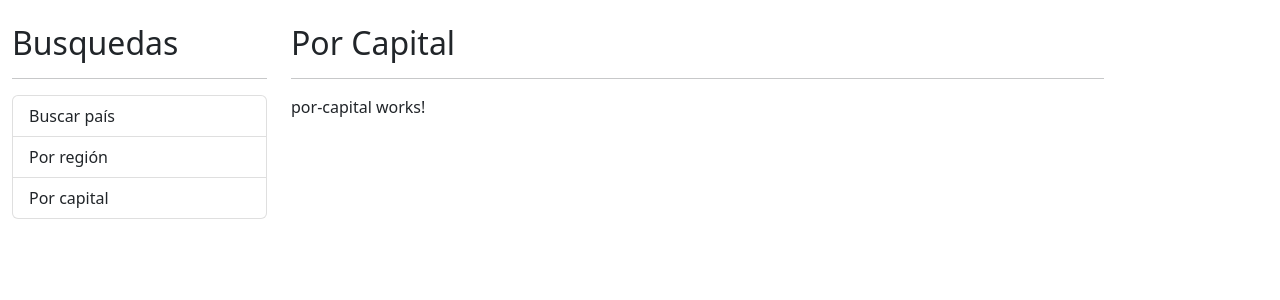
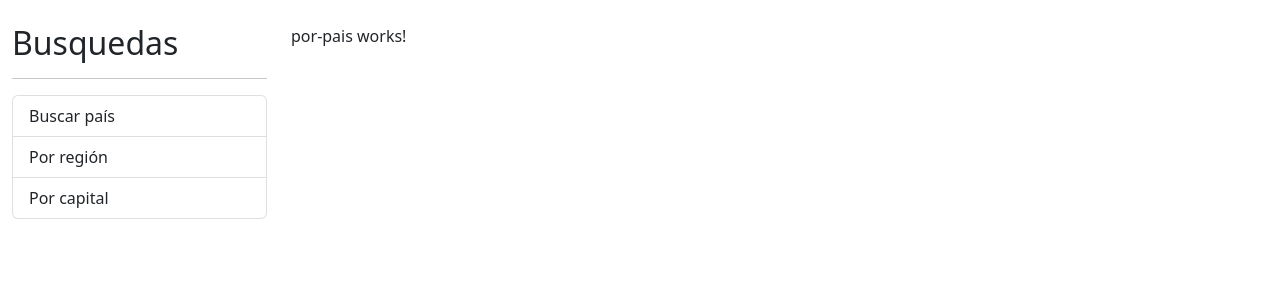
Before and after one commit to Nich95/paisesApp, an Angular app: page / in a window 1280 px wide. Shown: the top 300 px of the page. Built offline with nearby package versions, Linux system fonts and the light colour scheme.

Commit message:
RoutesModule (#4)

```diff
--- /dev/null
+++ b/src/app/app-routing.module.ts
@@ -0,0 +1,51 @@
+import { NgModule, Component } from '@angular/core';
+import { RouterModule, Routes } from '@angular/router';
+import { PorPaisComponent } from './pais/pages/por-pais/por-pais.component';
+import { PorRegionComponent } from './pais/pages/por-region/por-region.component';
+import { PorCapitalComponent } from './pais/pages/por-capital/por-capital.component';
+import { VerPaisComponent } from './pais/pages/ver-pais/ver-pais.component';
+
+const routes: Routes = [ // esto es un arreglo de objetos
+  {
+    // esta es la ruta principal, es el primer componente que se va a mostrar cuando alguien entre a la app
+    path: '',
+    // se ponen los componentes a utilizar
+    component: PorPaisComponent,
+    pathMatch: 'full'
+  },
+  {
+    path: 'region',
+    component: PorRegionComponent
+  },
+  {
+    path: 'capital',
+    component: PorCapitalComponent
+  },
+  {
+    // esta ruta necesita de un argumento, el argumento seria el id del país
+    path: 'pais/:id',
+    component: VerPaisComponent
+  },
+  // en caso que el usuario navegue a una ruta que no está definida se crea la ruta de excepcion
+  {
+    // en este caso lo vamos a redireccionar al a la ruta inicial,
+    // tambien se puede redireccionar a un componente
+    path: '**',
+    redirectTo: ''
+  }
+];
+
+@NgModule({
+  imports: [
+    // forRoot es rutas principales y forChild es para las rutas hijas
+    // solo se tiene un forRoot en la app, si hay otra ruta entonces seria una ruta hija
+    RouterModule.forRoot( routes ) // el argumento son las rutas definidas
+  ],
+  exports: [
+    // se tiene que exportar para poder utilizarlo
+    RouterModule
+  ]
+})
+export class AppRoutingModule {
+
+}
--- a/src/app/app.component.html
+++ b/src/app/app.component.html
@@ -12,8 +12,7 @@
   </div>
 
   <div class="col">
-    <h2>Por Capital</h2>
-    <hr>
-    <app-por-capital></app-por-capital>
+    <!-- esto le dice que renderice este compnente en este segmento -->
+    <router-outlet></router-outlet>
   </div>
 </div>
--- a/src/app/app.module.ts
+++ b/src/app/app.module.ts
@@ -1,10 +1,12 @@
 import { NgModule } from '@angular/core';
 import { BrowserModule } from '@angular/platform-browser';
+import { AppRoutingModule } from './app-routing.module';
 
 import { AppComponent } from './app.component';
 
 import { PaisModule } from './pais/pais.module';
 import { SharedModule } from './shared/shared.module';
+
 
 @NgModule({
   declarations: [
@@ -12,6 +14,7 @@
   ],
   imports: [
     BrowserModule,
+    AppRoutingModule,
     PaisModule,
     SharedModule
   ],
```
